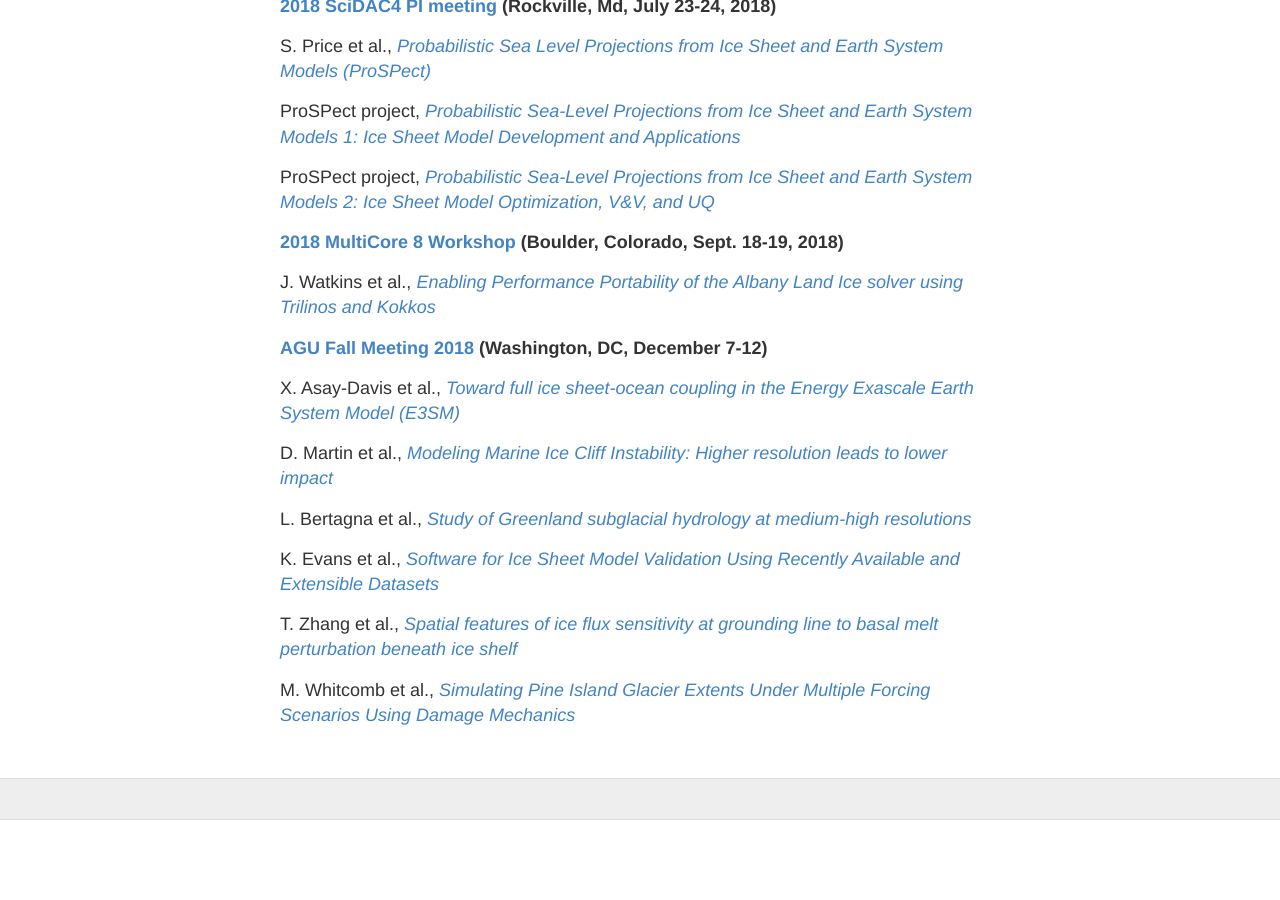
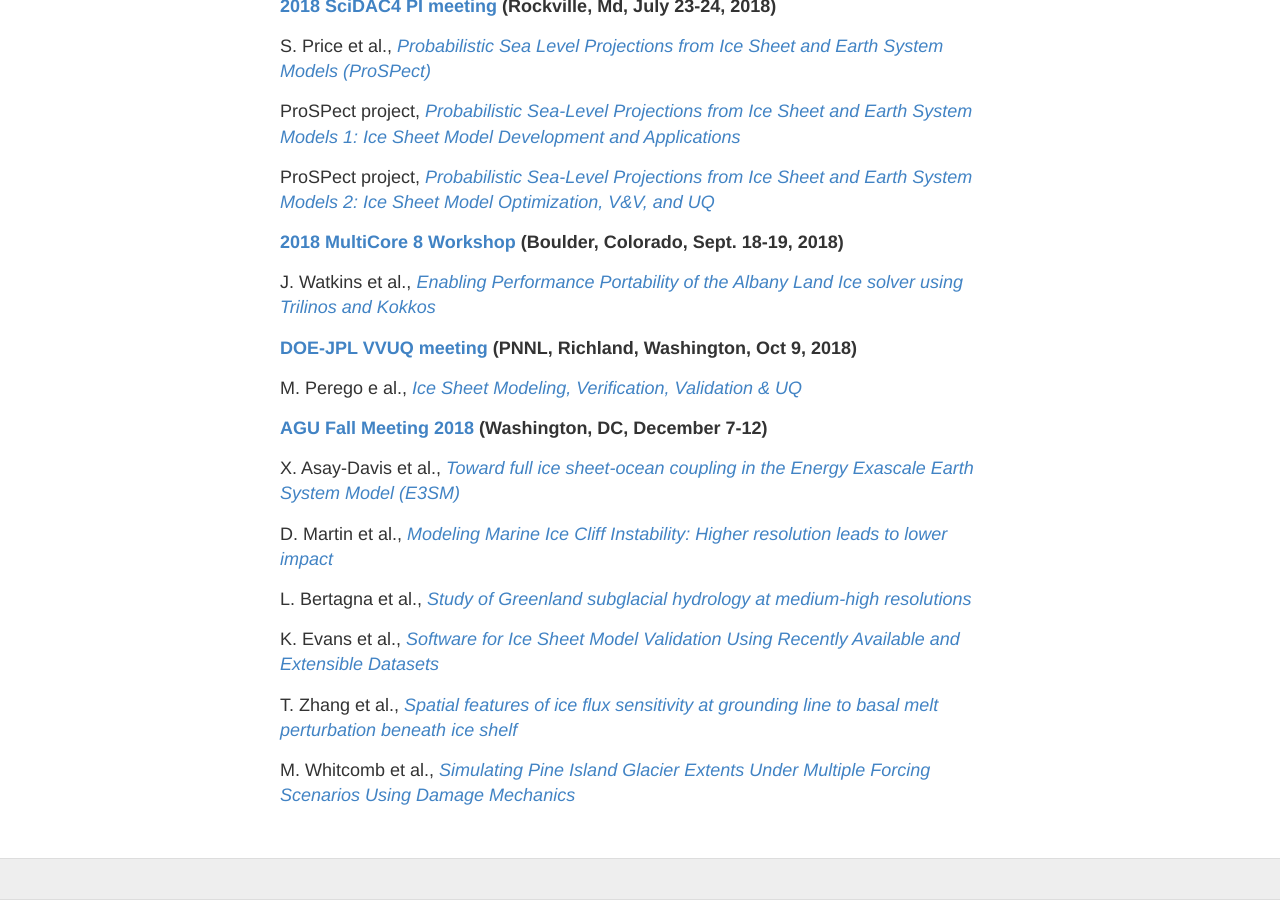
Before and after one commit to SLE-E3SM/SLE-E3SM.github.io, a Jekyll site: the page built from presentations.md, in a window 1280 px wide and 900 px high, scrolled down 2031 px. Built offline with Jekyll 4.4.1, drawn with Linux system fonts in a browser that asks for light colours; before the commit the page ends 2851 px from its top, so only the background shows below that.

Commit message:
Update presentations.md

```diff
--- a/presentations.md
+++ b/presentations.md
@@ -79,6 +79,10 @@ ProSPect project, [*Probabilistic Sea-Level Projections from Ice Sheet and Earth
 
 J. Watkins et al., [*Enabling Performance Portability of the Albany Land Ice solver using Trilinos and Kokkos*](https://drive.google.com/open?id=1X8qzfUu_1D7G7gB5qGi7nKAf1-Lu3BNi)
 
+**[DOE-JPL VVUQ meeting](https://www2.cisl.ucar.edu/events/workshops/multicore-workshop/2018/2018-multicore-8-workshop) (PNNL, Richland, Washington, Oct 9, 2018)**
+
+M. Perego e al., [*Ice Sheet Modeling, Verification, Validation & UQ*](https://drive.google.com/open?id=1piklPN6260bQb4UZ31x0Th6hKorVrpJA)
+
 **[AGU Fall Meeting 2018](https://fallmeeting.agu.org/2018/) (Washington, DC, December 7-12)**
 
 X. Asay-Davis et al., [*Toward full ice sheet-ocean coupling in the Energy Exascale Earth System Model (E3SM)*](https://drive.google.com/open?id=1Rhlyx1U4wxmgrEW0-Cby6Teveq-hB0xU)
```
